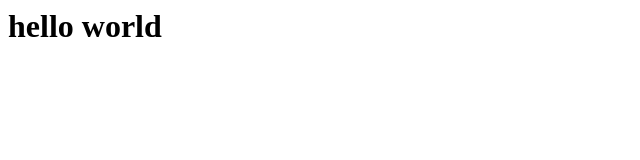
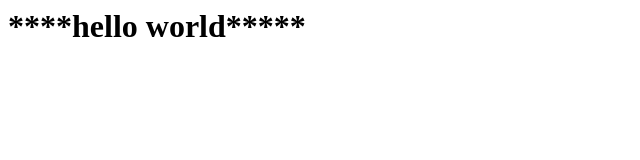
Before and after one commit to sreedurgam/MY-APP, a plain HTML site: page index.html in a window 1280 px wide. Shown: the whole page, without its empty margins (0-640 px from the left). Drawn offline with Linux system fonts and the light colour scheme.

Commit message:
Modified existing line of code

```diff
--- a/index.html
+++ b/index.html
@@ -1 +1 @@
-<h1>hello world</h1>
+<h1>****hello world*****</h1>
```
